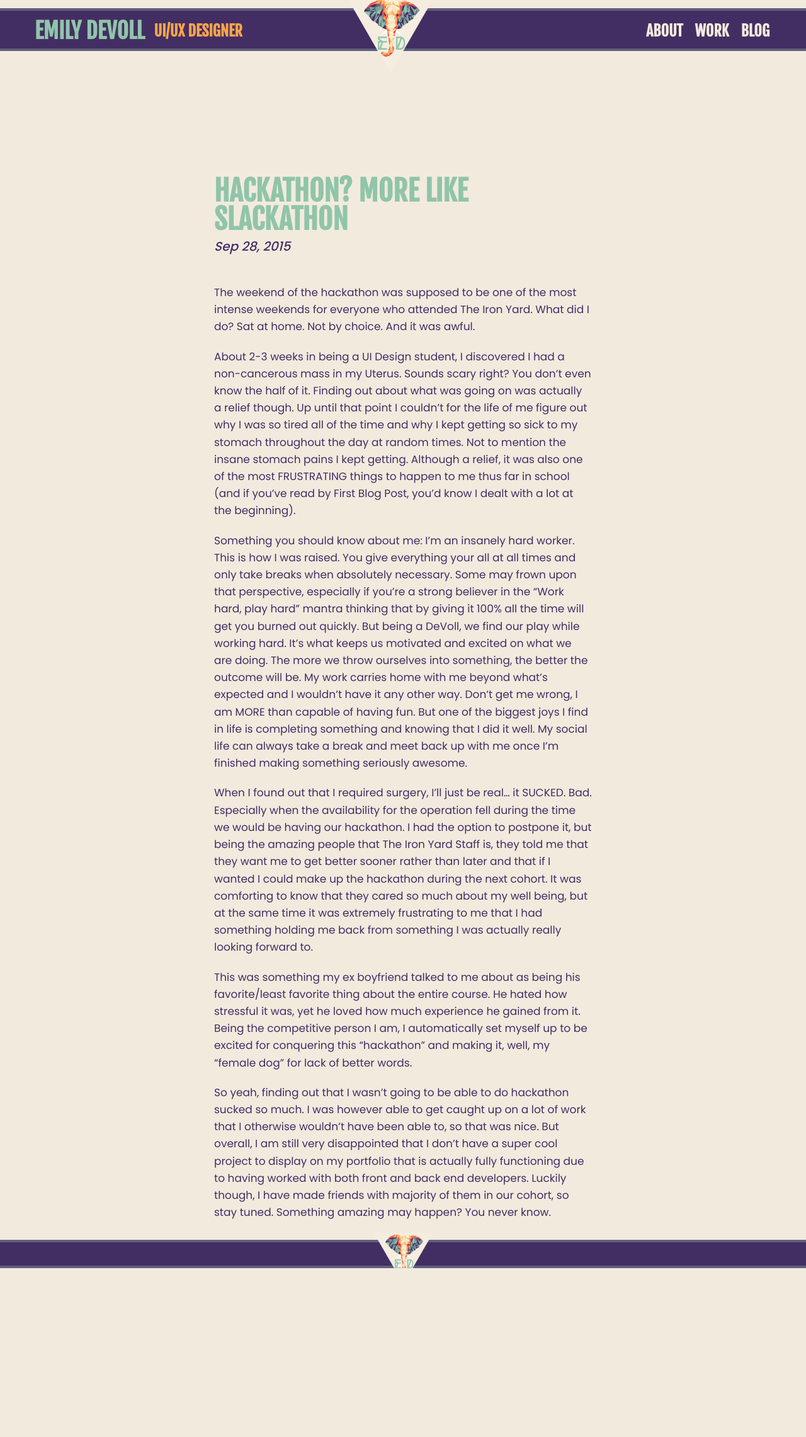
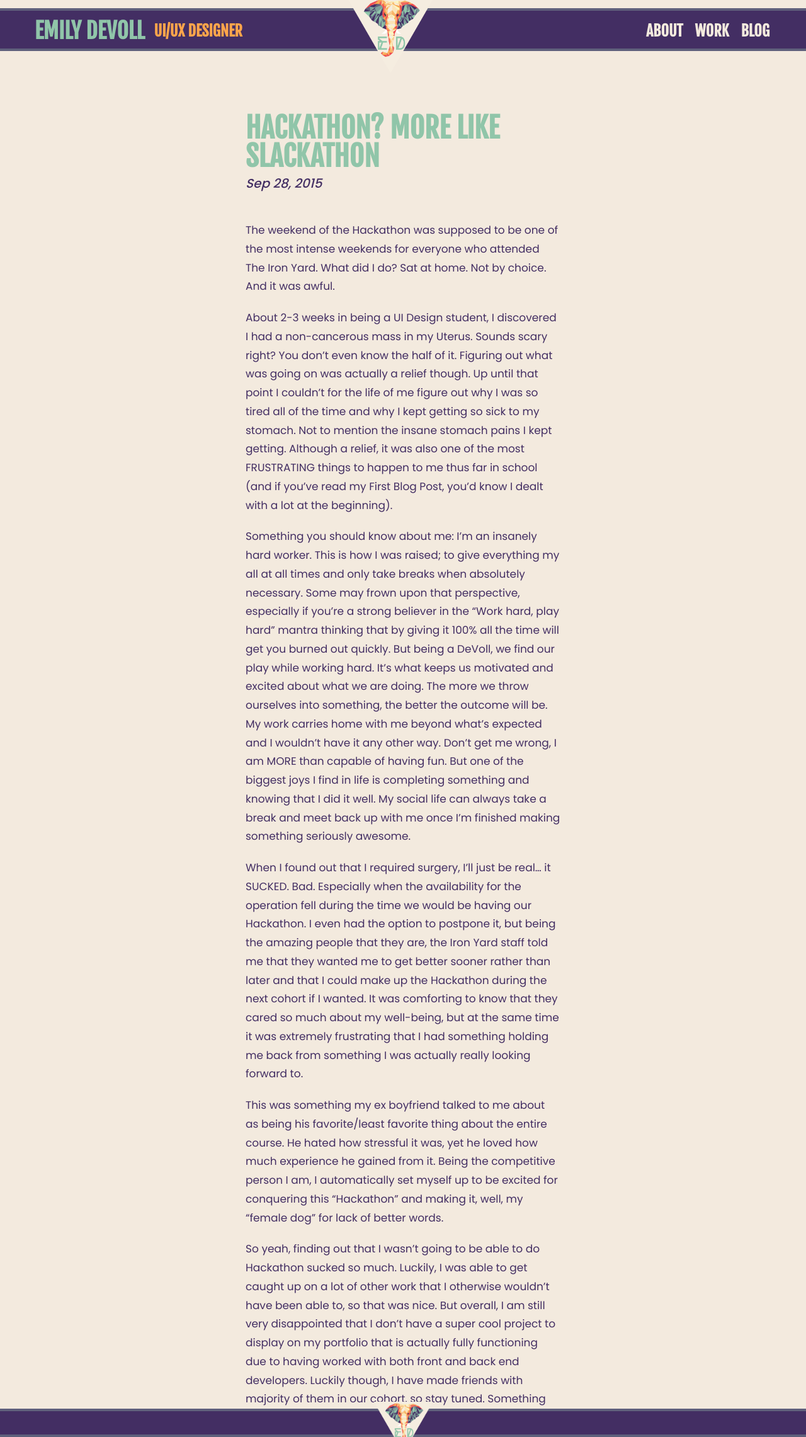
Before and after one commit to staceyatx/staceyatx-github.io, a Jekyll site: the page built from _posts/2015-09-28-hackathon.md, in a window 1280 px wide. Shown: the whole page at 63% size. Built offline with Jekyll 4.4.1, drawn with Linux system fonts in a browser that asks for light colours; nearby versions of some CDN libraries; before the commit the page ends 2013 px from its top, so only the background shows below that.

Commit message:
changes made to blog

```diff
--- a/_posts/2015-09-28-hackathon.md
+++ b/_posts/2015-09-28-hackathon.md
@@ -5,14 +5,14 @@
 categories: jekyll update
 ---
 
-The weekend of the hackathon was supposed to be one of the most intense weekends for everyone who attended The Iron Yard. What did I do? Sat at home. Not by choice. And it was awful.
+The weekend of the Hackathon was supposed to be one of the most intense weekends for everyone who attended The Iron Yard. What did I do? Sat at home. Not by choice. And it was awful.
 
-About 2-3 weeks in being a UI Design student, I discovered I had a non-cancerous mass in my Uterus. Sounds scary right? You don't even know the half of it. Finding out about what was going on was actually a relief though. Up until that point I couldn't for the life of me figure out why I was so tired all of the time and why I kept getting so sick to my stomach throughout the day at random times. Not to mention the **insane** stomach pains I kept getting. Although a relief, it was also one of the most FRUSTRATING things to happen to me thus far in school (and if you've read by First Blog Post, you'd know I dealt with a lot at the beginning).
+About 2-3 weeks in being a UI Design student, I discovered I had a non-cancerous mass in my Uterus. Sounds scary right? You don't even know the half of it. Figuring out what was going on was actually a relief though. Up until that point I couldn't for the life of me figure out why I was so tired all of the time and why I kept getting so sick to my stomach. Not to mention the **insane** stomach pains I kept getting. Although a relief, it was also one of the most FRUSTRATING things to happen to me thus far in school (and if you've read my First Blog Post, you'd know I dealt with a lot at the beginning).
 
-Something you should know about me: I'm an insanely hard worker. This is how I was raised. You give everything your all at all times and only take breaks when absolutely necessary. Some may frown upon that perspective, especially if you're a strong believer in the "Work hard, play hard" mantra thinking that by giving it 100% all the time will get you burned out quickly. But being a DeVoll, we find our play while working hard. It's what keeps us motivated and excited on what we are doing. The more we throw ourselves into something, the better the outcome will be. My work carries home with me beyond what's expected and I wouldn't have it any other way. Don't get me wrong, I am MORE than capable of having fun. But one of the biggest joys I find in life is completing something and knowing that I did it well. My social life can always take a break and meet back up with me once I'm finished making something seriously awesome.
+Something you should know about me: I'm an insanely hard worker. This is how I was raised; to give everything my all at all times and only take breaks when absolutely necessary. Some may frown upon that perspective, especially if you're a strong believer in the "Work hard, play hard" mantra thinking that by giving it 100% all the time will get you burned out quickly. But being a DeVoll, we find our play while working hard. It's what keeps us motivated and excited about what we are doing. The more we throw ourselves into something, the better the outcome will be. My work carries home with me beyond what's expected and I wouldn't have it any other way. Don't get me wrong, I am MORE than capable of having fun. But one of the biggest joys I find in life is completing something and knowing that I did it well. My social life can always take a break and meet back up with me once I'm finished making something seriously awesome.
 
-When I found out that I required surgery, I'll just be real... it SUCKED. Bad. Especially when the availability for the operation fell during the time we would be having our hackathon. I had the option to postpone it, but being the amazing people that The Iron Yard Staff is, they told me that they want me to get better sooner rather than later and that if I wanted I could make up the hackathon during the next cohort. It was comforting to know that they cared so much about my well being, but at the same time it was extremely frustrating to me that I had something holding me back from something I was actually really looking forward to.
+When I found out that I required surgery, I'll just be real... it SUCKED. Bad. Especially when the availability for the operation fell during the time we would be having our Hackathon. I even had the option to postpone it, but being the amazing people that they are, the Iron Yard staff told me that they wanted me to get better sooner rather than later and that I could make up the Hackathon during the next cohort if I wanted. It was comforting to know that they cared so much about my well-being, but at the same time it was extremely frustrating that I had something holding me back from something I was actually really looking forward to.
 
-This was something my ex boyfriend talked to me about as being his favorite/least favorite thing about the entire course. He hated how stressful it was, yet he loved how much experience he gained from it. Being the competitive person I am, I automatically set myself up to be excited for conquering this "hackathon" and making it, well, my "female dog" for lack of better words.
+This was something my ex boyfriend talked to me about as being his favorite/least favorite thing about the entire course. He hated how stressful it was, yet he loved how much experience he gained from it. Being the competitive person I am, I automatically set myself up to be excited for conquering this "Hackathon" and making it, well, my "female dog" for lack of better words.
 
-So yeah, finding out that I wasn't going to be able to do hackathon sucked so much. I was however able to get caught up on a lot of work that I otherwise wouldn't have been able to, so that was nice. But overall, I am still very disappointed that I don't have a super cool project to display on my portfolio that is actually fully functioning due to having worked with both front and back end developers. Luckily though, I have made friends with majority of them in our cohort, so stay tuned. Something amazing may happen? You never know.
+So yeah, finding out that I wasn't going to be able to do Hackathon sucked so much. Luckily, I was able to get caught up on a lot of other work that I otherwise wouldn't have been able to, so that was nice. But overall, I am still very disappointed that I don't have a super cool project to display on my portfolio that is actually fully functioning due to having worked with both front and back end developers. Luckily though, I have made friends with majority of them in our cohort, so stay tuned. Something amazing may happen? You never know.
--- a/_sass/_blog.scss
+++ b/_sass/_blog.scss
@@ -60,8 +60,8 @@
 }
 
 .post {
-	padding: 60px 20px;
-	max-width: 600px;
+	padding: 0px 20px;
+	max-width: 500px;
 	margin: 0 auto;
 
 	.post-meta {
@@ -75,6 +75,7 @@
 			color: $seafoam;
 			font-size: 40px;
 			padding-bottom: 10px;
+			width: 110%;
 		}
 
 		.post-meta {
@@ -88,7 +89,7 @@
 
 	.post-content {
 		p {
-			line-height: 160%;
+			line-height: 1.75em;
 			padding: 10px 0;
 			font-size: 17px;
 		}
@@ -215,11 +216,12 @@
 
 @media screen and (min-width: 862px) {
 	.home {
-		padding-bottom: 50px;
+		// padding-top: 50px;
+		// padding: 40px 0;
 	}
 
 	.post {
-		padding-top: 200px;
+		padding-top: 100px;
 
 		.post-header {
 
```
